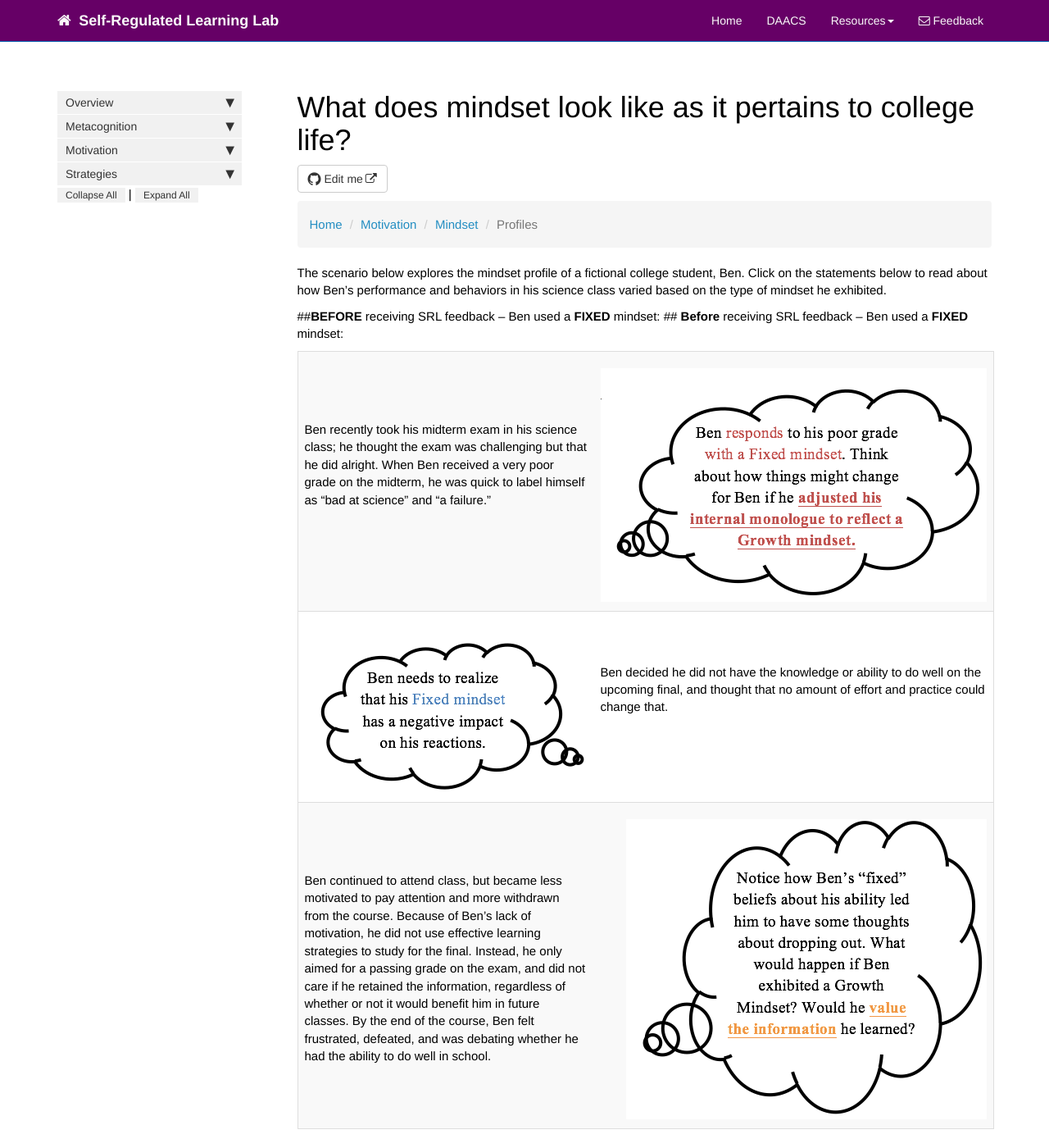
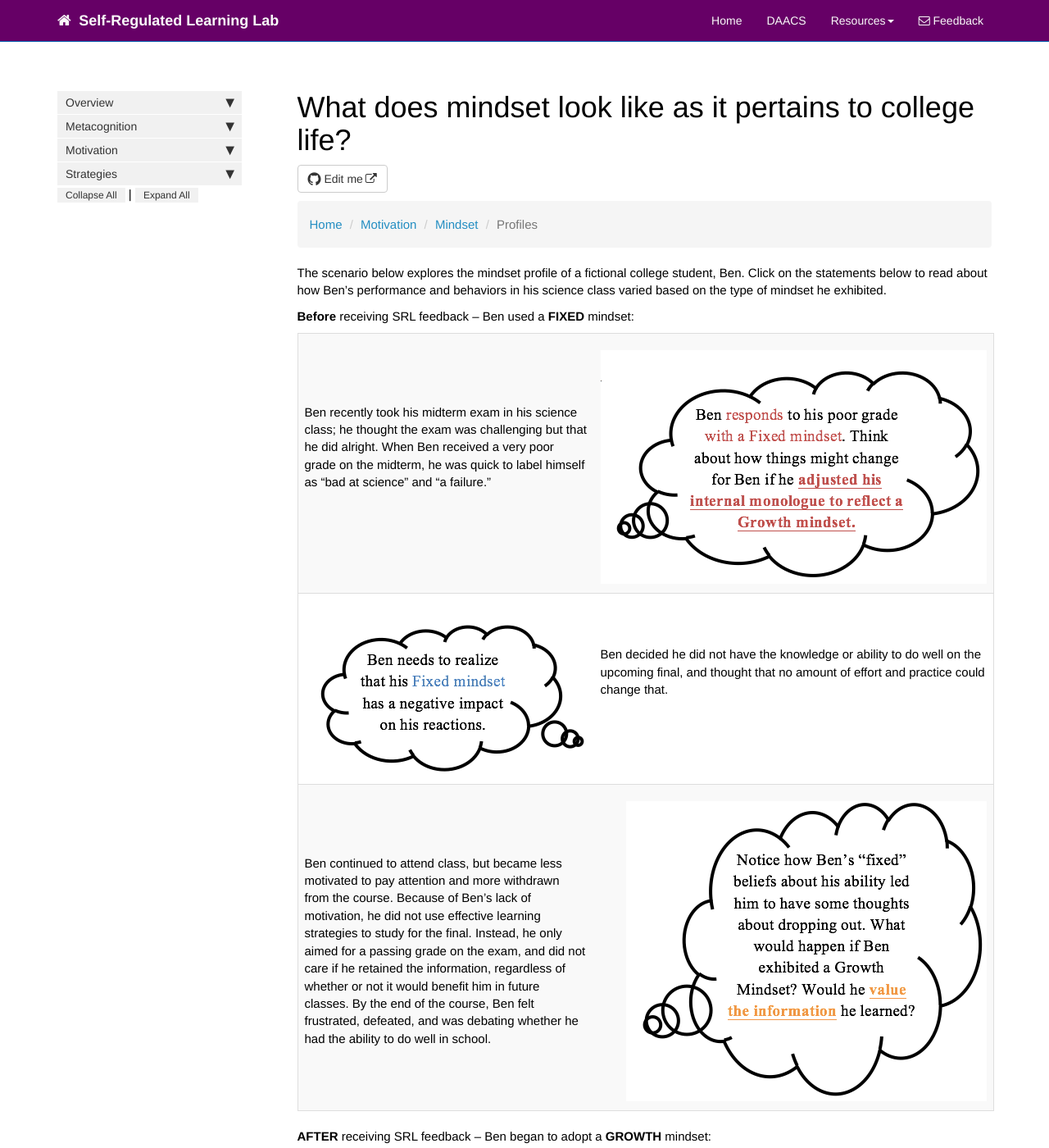
Before and after one commit to dfranklin02/SRL, a Jekyll site: the page built from docs/pages/motivation/mindset_profile.md, in a window 1280 px wide and 1400 px high. Shown: the whole window at 82% size. Built offline with Jekyll 4.4.1, drawn with Linux system fonts in a browser that asks for light colours; nearby versions of some CDN libraries; comment, search, counter and statistics services are not loaded.

Commit message:
Update mindset_profile.md

```diff
--- a/docs/pages/motivation/mindset_profile.md
+++ b/docs/pages/motivation/mindset_profile.md
@@ -17,8 +17,8 @@ toc: false
 
 The scenario below explores the mindset profile of a fictional college student, Ben. Click on the statements below to read about how Ben’s performance and behaviors in his science class varied based on the type of mindset he exhibited.
 
-##**BEFORE** receiving SRL feedback – Ben used a **FIXED** mindset:
- ## **Before** receiving SRL feedback – Ben used a  **FIXED** mindset:
+
+ **Before** receiving SRL feedback – Ben used a  **FIXED** mindset:
 
 <table>
    <tr>
@@ -55,7 +55,7 @@ The scenario below explores the mindset profile of a fictional college student,
    </tr>
 </table>
 
- ## **AFTER** receiving SRL feedback – Ben began to adopt a **GROWTH** mindset:
+ **AFTER** receiving SRL feedback – Ben began to adopt a **GROWTH** mindset:
 
  <table>
    <tr>
```
